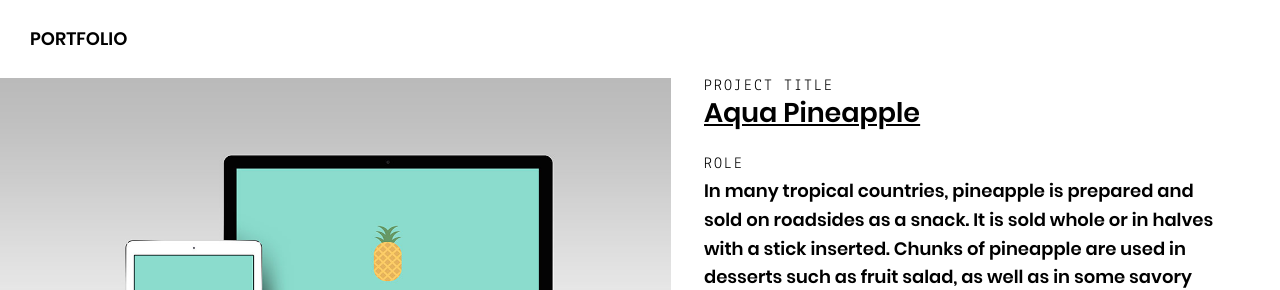
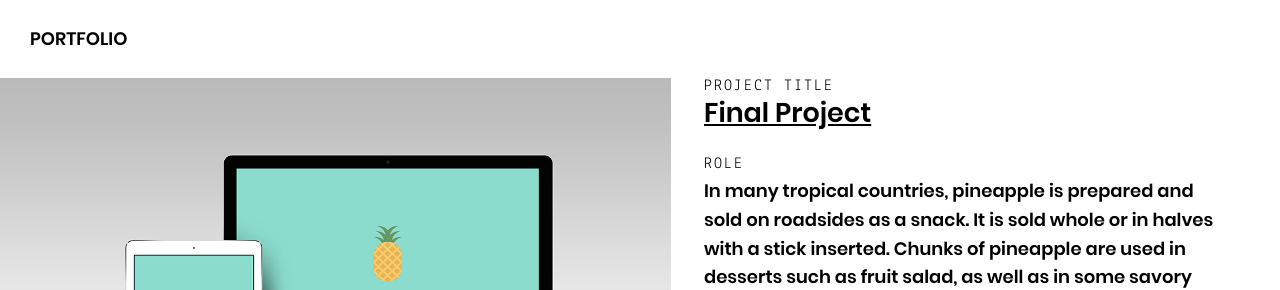
Before and after one commit to heairin1008/heairin1008.github.io, a Jekyll site: the page built from _posts/projects/2017-04-04-aquapineapple.md, in a window 1280 px wide. Shown: the top 290 px of the page. Built offline with Jekyll 4.4.1, drawn with Linux system fonts in a browser that asks for light colours.

Commit message:
Update 2017-04-04-aquapineapple.md

```diff
--- a/_posts/projects/2017-04-04-aquapineapple.md
+++ b/_posts/projects/2017-04-04-aquapineapple.md
@@ -7,8 +7,8 @@ meta:
   keywords: "Jekyll, Pineapple"
 
 project:
-  title: "Aqua Pineapple"
-  type: "Jekyll"
+  title: "Final Project"
+  type: "최종 프로젝트"
   url: "https://github.com/arnolds/pineapple"
   logo: "/assets/images/projects/aquapineapple/logo.png"
   tech: "HTML, CSS, Boostrap, Sass, JavaScript, jQuery, Jekyll"
```
